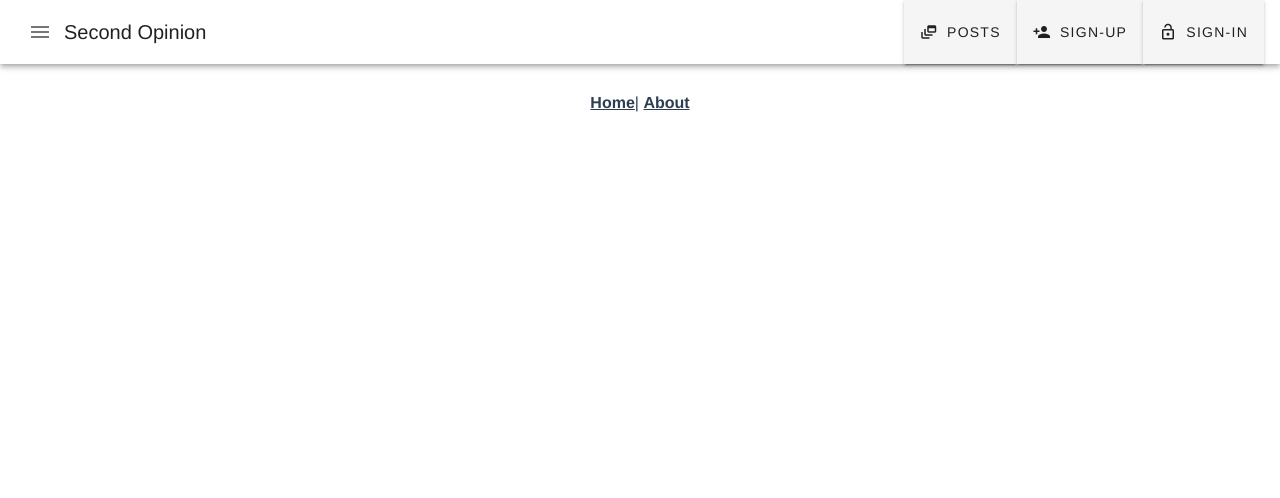
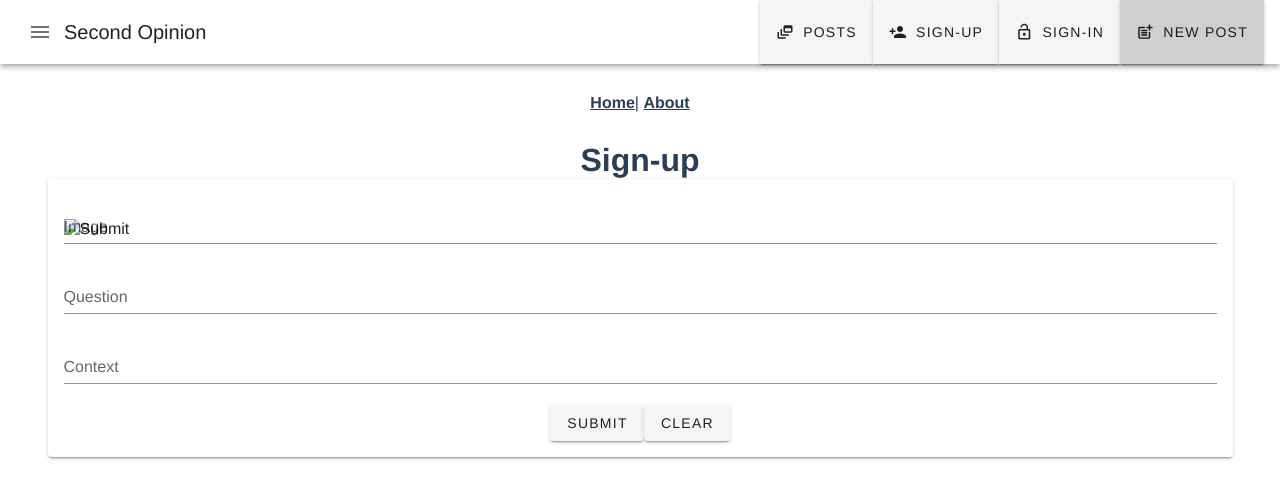
Before and after one commit to AdamCassidy/feedback-app, a Vue app: page /post/new in a window 1280 px wide. Shown: the top 498 px of the page. Built offline with nearby package versions, Linux system fonts and the light colour scheme.

Commit message:
Change SubmitPost to NewPost and bind post id
Binded post id to the route of each post. Made basic NewPost.vue.

```diff
--- a/src/App.vue
+++ b/src/App.vue
@@ -15,6 +15,9 @@
         </v-btn>
         <v-btn to="sign-in">
           <v-icon left>lock_open</v-icon>Sign-in
+        </v-btn>
+        <v-btn to="/post/new">
+          <v-icon left>post_add</v-icon>New Post
         </v-btn>
       </v-toolbar-items>
     </v-toolbar>
--- a/src/router/index.js
+++ b/src/router/index.js
@@ -35,8 +35,14 @@ const routes = [
     component: () => import("../views/Cooking.vue"),
   },
   {
-    path: "/post",
-    name: "Post",
+    path: "/post/new",
+    name: "newPost",
+    component: () => import("../views/Post/NewPost.vue"),
+  },
+  {
+    path: "/post/:id",
+    name: "post",
+    props: true,
     component: () => import("../views/Post/Post.vue"),
   },
   {
--- /dev/null
+++ b/src/views/Post/NewPost.vue
@@ -0,0 +1,51 @@
+<template>
+  <div class="signUp">
+    <h1>Sign-up</h1>
+    <v-container>
+      <v-row>
+        <v-flex>
+          <v-card>
+            <v-card-text>
+              <v-container>
+                <form @submit.prevent="addToUsers">
+                  <v-row>
+                    <v-flex>
+                      <v-text-field v-model="image" label="Image" required type="image"></v-text-field>
+                      <v-text-field v-model="text" label="Question" required></v-text-field>
+                      <v-text-field v-model="text" label="Context"></v-text-field>
+                      <v-btn type="submit">Submit</v-btn>
+                      <v-btn type="clear">Clear</v-btn>
+                    </v-flex>
+                  </v-row>
+                </form>
+              </v-container>
+            </v-card-text>
+          </v-card>
+        </v-flex>
+      </v-row>
+    </v-container>
+  </div>
+</template>
+
+<script>
+export default {
+  data() {
+    return {
+      name: "",
+      email: "",
+      password: "",
+      confirmPassword: "",
+    };
+  },
+  methods: {
+    addToUsersPosts() {
+      console.log({
+        name: this.name,
+        email: this.email,
+        password: this.password,
+        confirmPassword: this.confirmPassword,
+      });
+    },
+  },
+};
+</script>
--- a/src/views/Post/Post.vue
+++ b/src/views/Post/Post.vue
@@ -17,9 +17,10 @@
 
 <script>
 export default {
+  props: ["id"],
   computed: {
     post() {
-      return this.$store.getters.post;
+      return this.$store.getters.post(this.id);
     },
   },
 };
--- a/src/views/Post/Posts.vue
+++ b/src/views/Post/Posts.vue
@@ -2,11 +2,16 @@
   <v-div>
     <v-container>
       <v-row>
-        <v-flex v-for="post in posts" :key="post.id" :to="post.link" cols="12">
+        <v-flex v-for="post in posts" :key="post.id" cols="12">
           <v-card>
             <v-card-title class="headline" v-text="post.title"></v-card-title>
             <v-card-subtitle v-text="post.date"></v-card-subtitle>
             <v-card-media :src="post.src"></v-card-media>
+            <v-card-actions>
+              <v-btn @click="'./post/' + post.id">
+                <v-icon left>arrow_forward</v-icon>View
+              </v-btn>
+            </v-card-actions>
           </v-card>
         </v-flex>
       </v-row>
```
